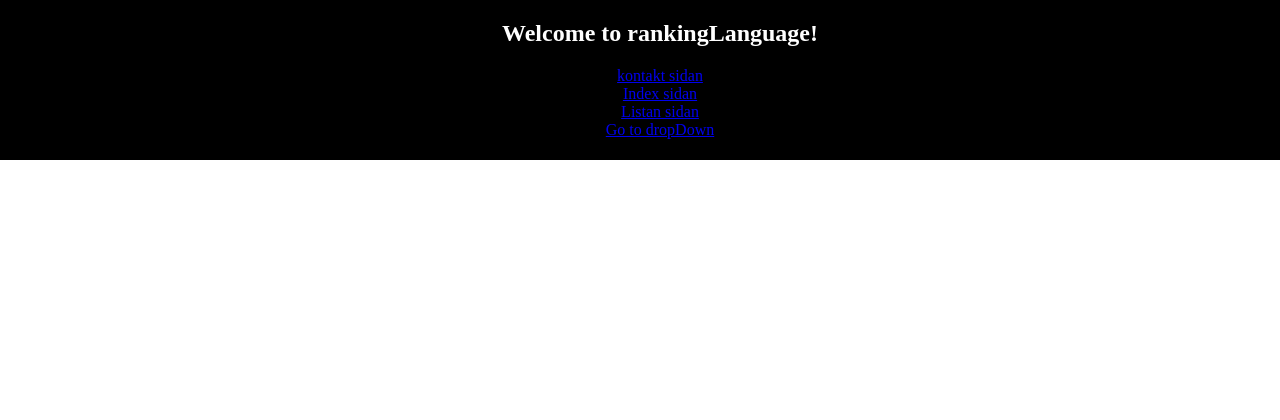
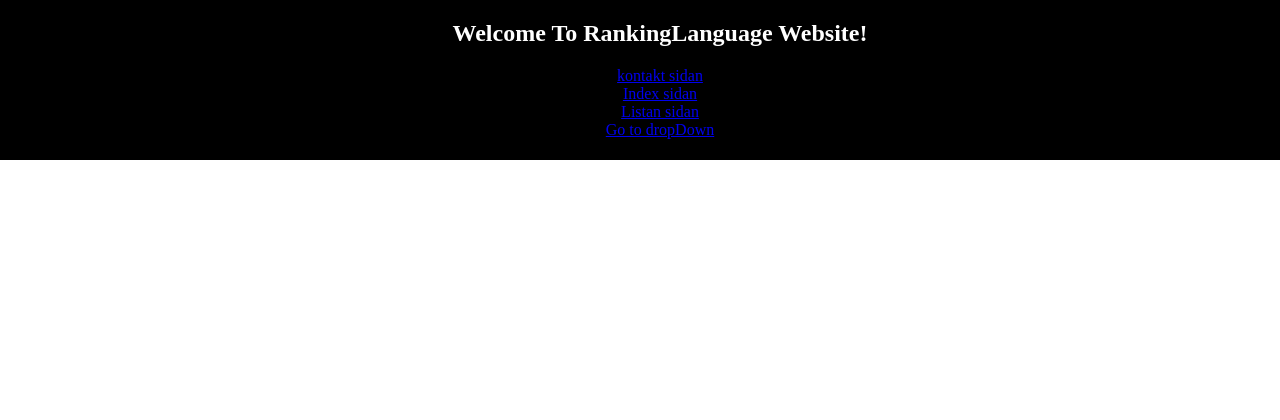
Before and after one commit to SakineMazlomyar/rankingPageDynamic, a PHP site: page /index.php in a window 1280 px wide. Shown: the top 420 px of the page. Run offline with PHP 8.4, Linux system fonts and the light colour scheme.

Commit message:
addedPageTitle

```diff
--- a/header.php
+++ b/header.php
@@ -2,7 +2,7 @@
 <header>
     <ul>
         <li><h2><?php
-define("pageTitle", "Welcome to rankingLanguage!");
+define("pageTitle", "Welcome To RankingLanguage Website!");
 echo pageTitle;
 ?></h2></li>
         <li> <a href="./kontakt.php">kontakt sidan</a></li>
```
